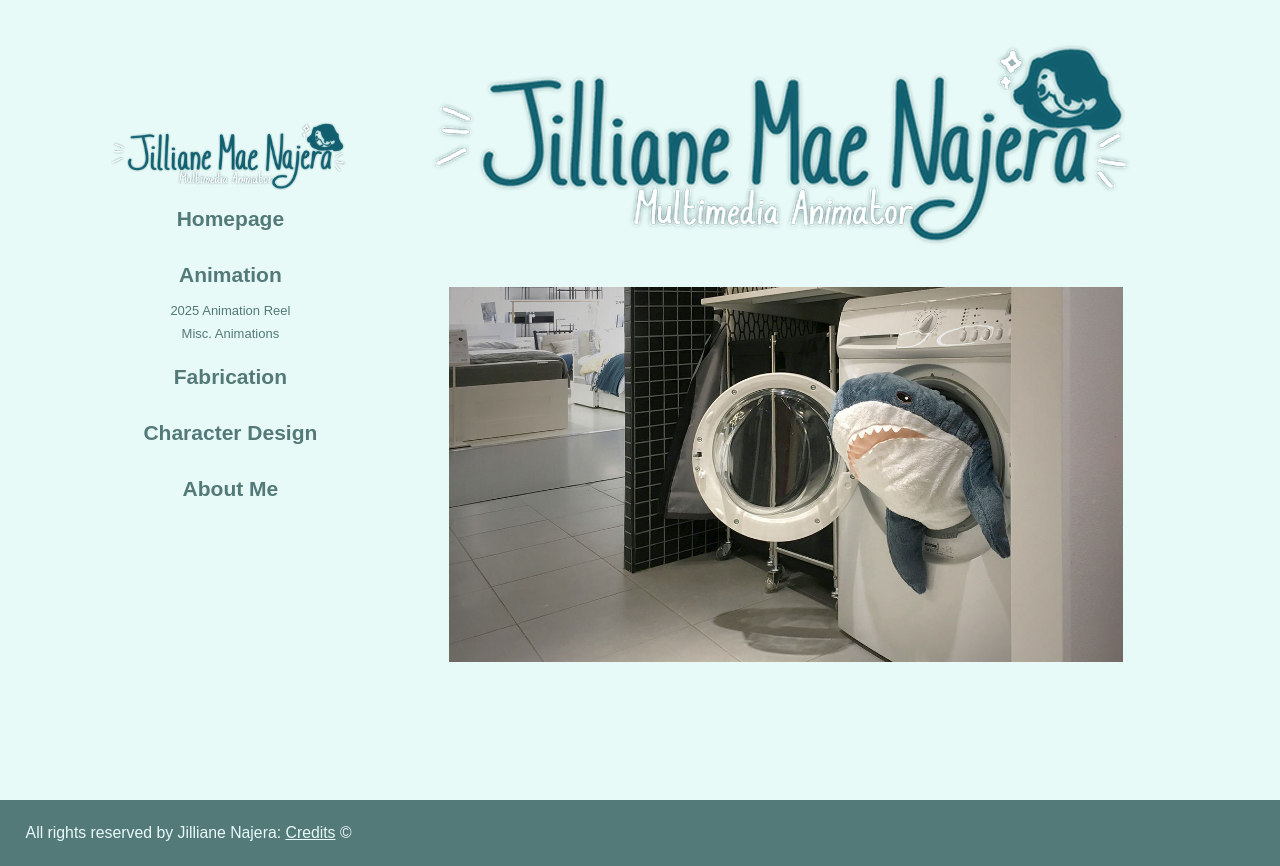
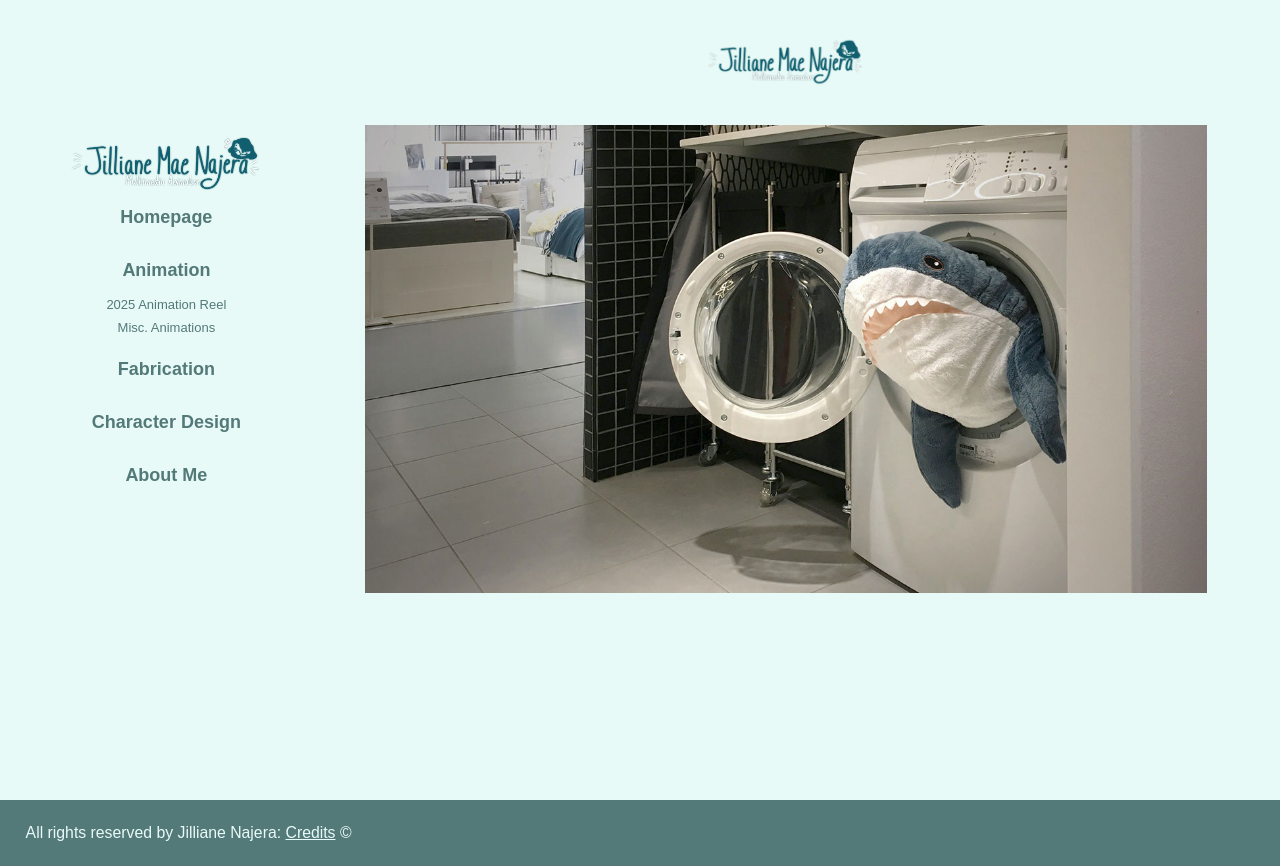
Before and after one commit to anajera05/JillNajPortfolio, a React (Vite) app: page / in a window 1280 px wide. Built offline with nearby package versions, Linux system fonts and the light colour scheme.

Commit message:
fixed spacing

```diff
--- a/src/App.tsx
+++ b/src/App.tsx
@@ -1,6 +1,6 @@
 import Header from "./components/Header";
 import Footer from "./components/Footer";
-import { createBrowserRouter, Route, RouterProvider, Routes} from "react-router";
+import { createBrowserRouter, Route, RouterProvider, Routes } from "react-router";
 import Homepage from "./components/Main/Homepage.tsx"
 import Animation from "./components/Main/Animation/Animation.tsx"
 import AnimationReel from "./components/Main/Animation/AnimationReel.tsx"
@@ -55,13 +55,14 @@ const PageStylingDiv = styled.div`
 `;
 
 const NavDiv = styled.div`
-    width: 25%;
+    width: 20%;
     position: fixed;
     height: 70%;
-    justify-content: flex-end;
+    justify-content: center;
     align-items: center;
     display: flex;
     box-sizing: border-box;
+
     @media screen and (max-width: 768px){
         height: 20%;
         width: 100%;
@@ -79,6 +80,7 @@ const MainDiv = styled.div`
     justify-content: center;
     align-items: center;
     gap: 5vh;
+
     @media screen and (max-width: 768px){
         width: 100%;
         margin-left: 0;
--- a/src/components/Main/Homepage.tsx
+++ b/src/components/Main/Homepage.tsx
@@ -1,10 +1,11 @@
 import styled from 'styled-components';
 
 const VideoView = styled.img`
-    width: 80%;
+    width: 100%;
 `
 
 const Logo = styled.img`
+    width: 20%;
     @media screen and (max-width: 768px){
         padding-top: 3vh;
         width: 70%
--- a/src/components/Navigation.tsx
+++ b/src/components/Navigation.tsx
@@ -32,7 +32,7 @@ const StyledList = styled.ul`
 const StyledNavItem = styled.li`
     margin: 2vh auto;
     display: flex;
-    font-size: calc(5px + 2vh);
+    font-size: calc(10px + 1vh);
     font-weight: bold;
     text-align: center;
     &.sub {
```
